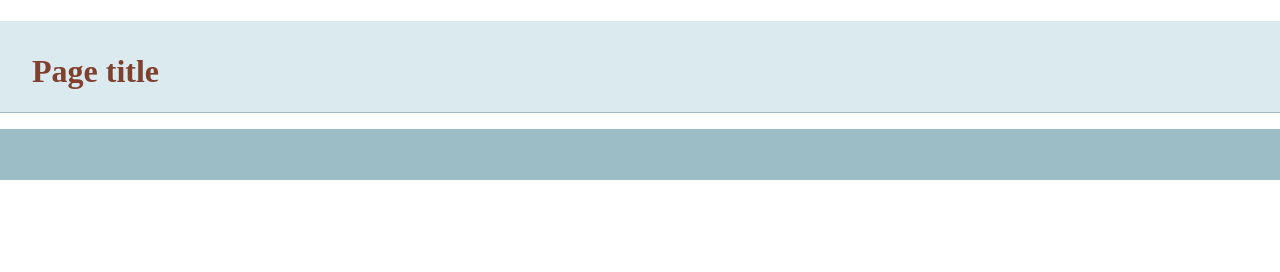
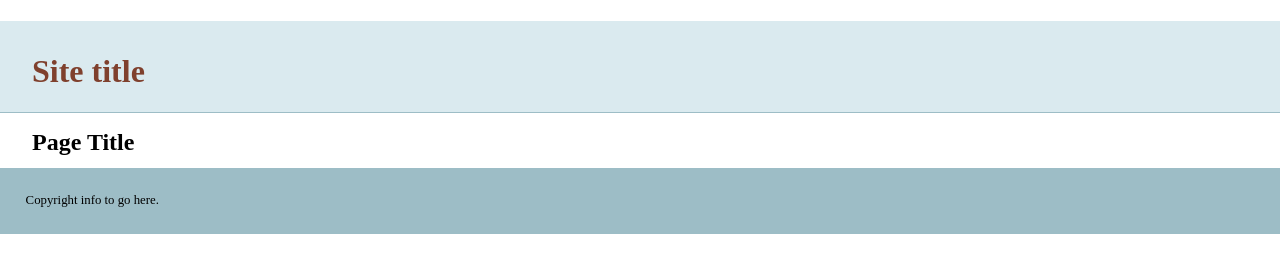
Before and after one commit to oldpogofan/git-basics, a plain HTML site: page index.html in a window 1280 px wide. Drawn offline with nearby package versions, Linux system fonts and the light colour scheme.

Commit message:
Added more info to template

```diff
--- a/index.html
+++ b/index.html
@@ -14,13 +14,14 @@
     </head>
     <body>
     <header>
-	<h1>Page title</h1>
+	<h1>Site title</h1>
     </header>
     <nav id="pageNav">
     </nav>
     <main>
+    <h2>Page Title</h2>
     </main>
-    <footer>
+    <footer>Copyright info to go here.
     </footer>
         <script>
 //use the modernizr load to load up external scripts. This will load the scripts asynchronously, but the order listed matters. Although it will load all scripts in parallel, it will execute them in the order listed
```
